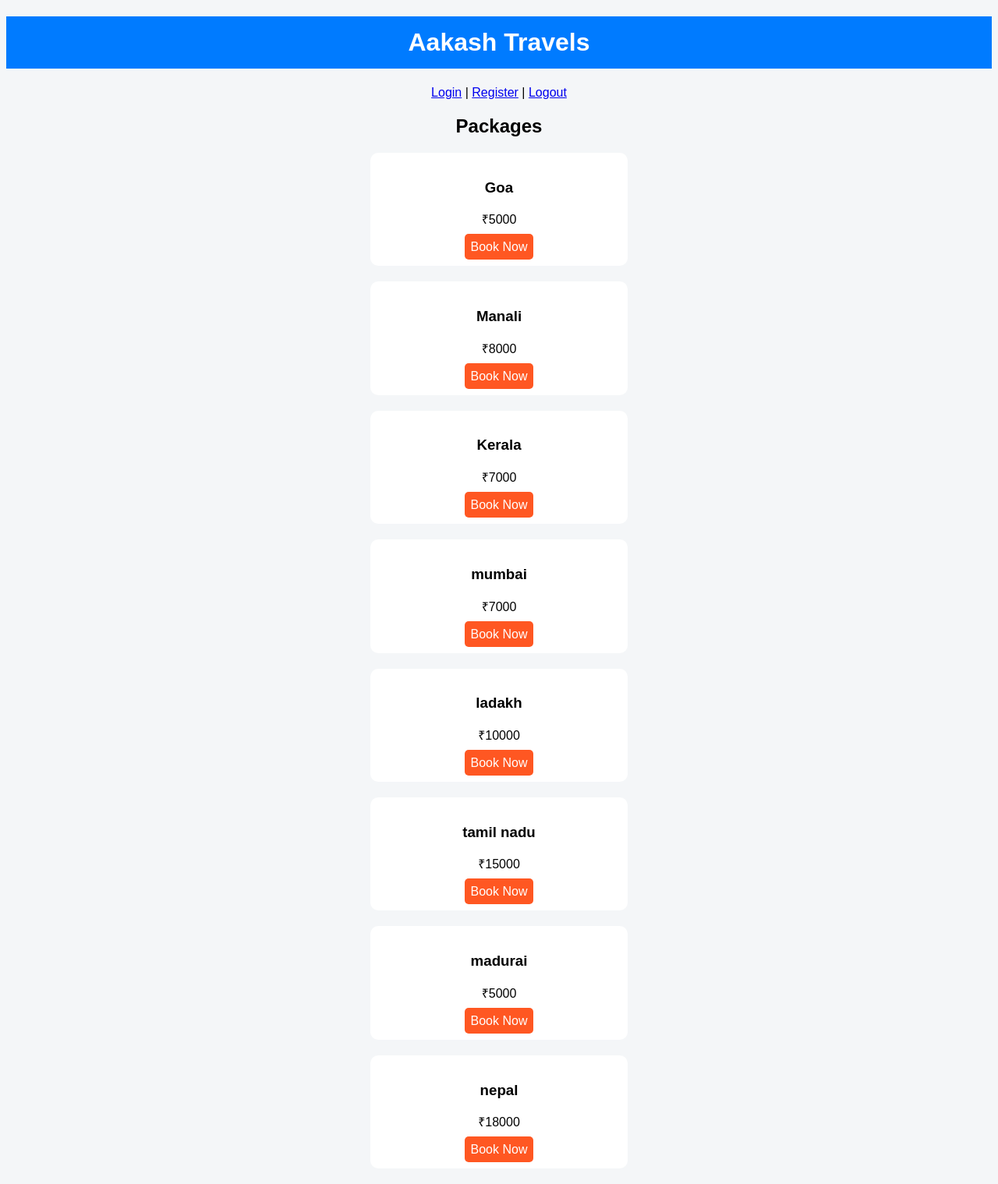
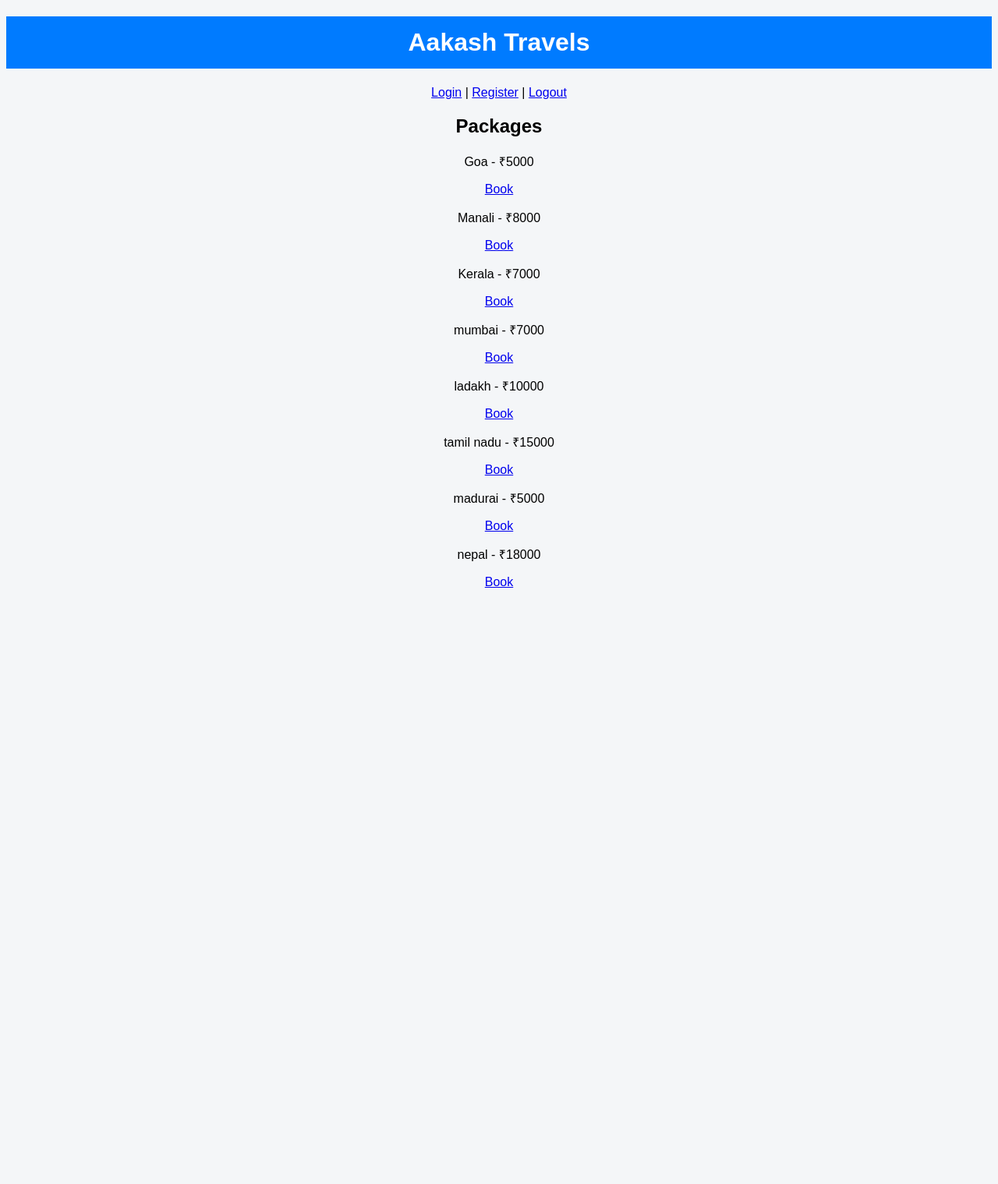
Before and after one commit to Somiya-manikandan/Aakash_travels, a Flask app: page / in a window 1280 px wide. Shown: the whole page at 78% size. After the commit the page ends 754 px from the top, so only its background shows below. Run offline with Flask 3, Linux system fonts and the light colour scheme; data comes from the database, SQL or seed files in the repository.

Commit message:
Update index.html

```diff
--- a/templates/index.html
+++ b/templates/index.html
@@ -34,11 +34,8 @@ h1 { background:#007bff; color:white; padding:15px; }
 <h2>Packages</h2>
 
 {% for p in packages %}
-<div class="card">
-    <h3>{{ p['place'] }}</h3>
-    <p>₹{{ p['price'] }}</p>
-    <a class="btn" href="{{ url_for('payment', id=p['id']) }}">Book Now</a>
-</div>
+    <p>{{ p['place'] }} - ₹{{ p['price'] }}</p>
+    <a href="{{ url_for('payment', id=p['id']) }}">Book</a>
 {% endfor %}
 
 </body>
```
